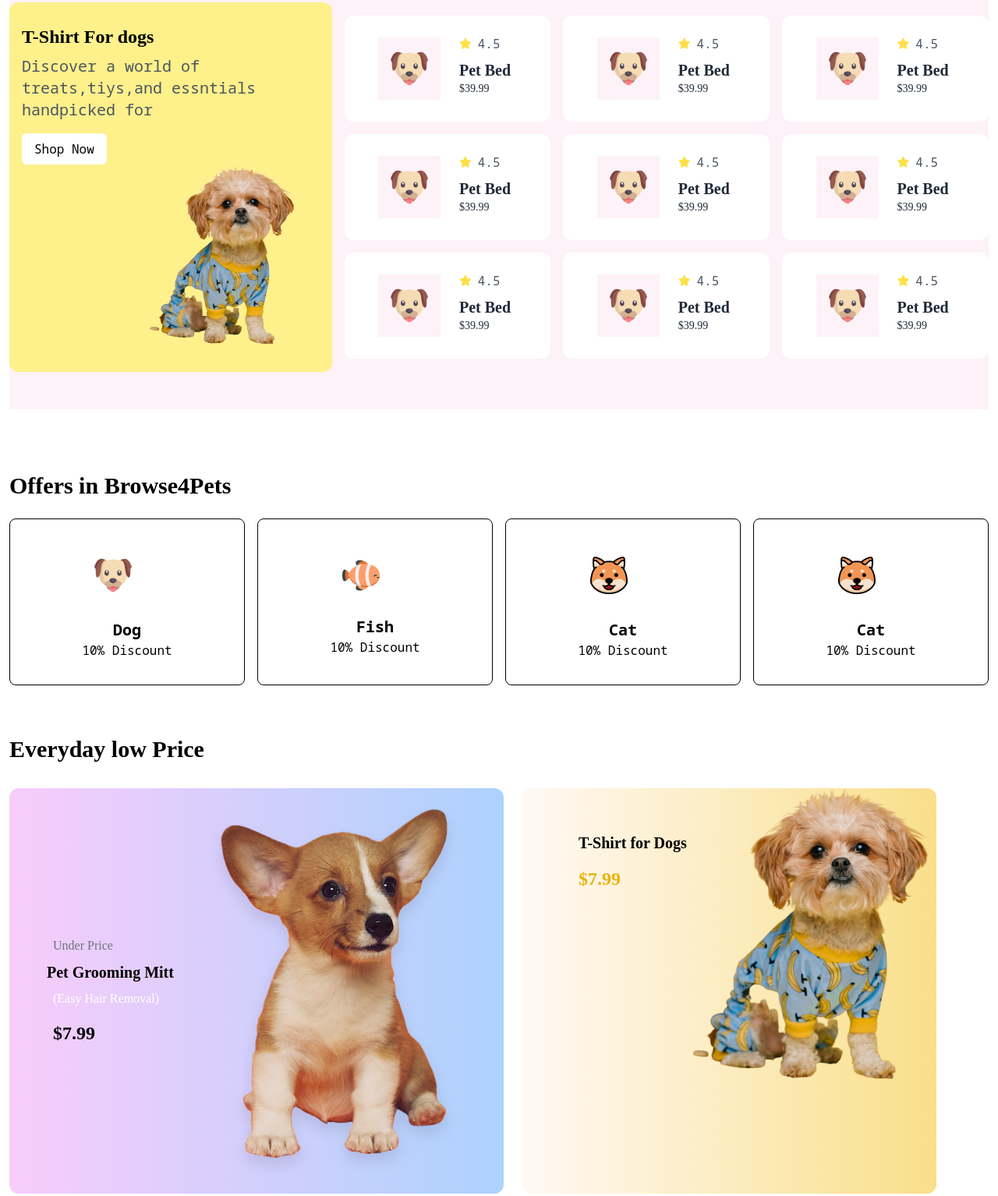
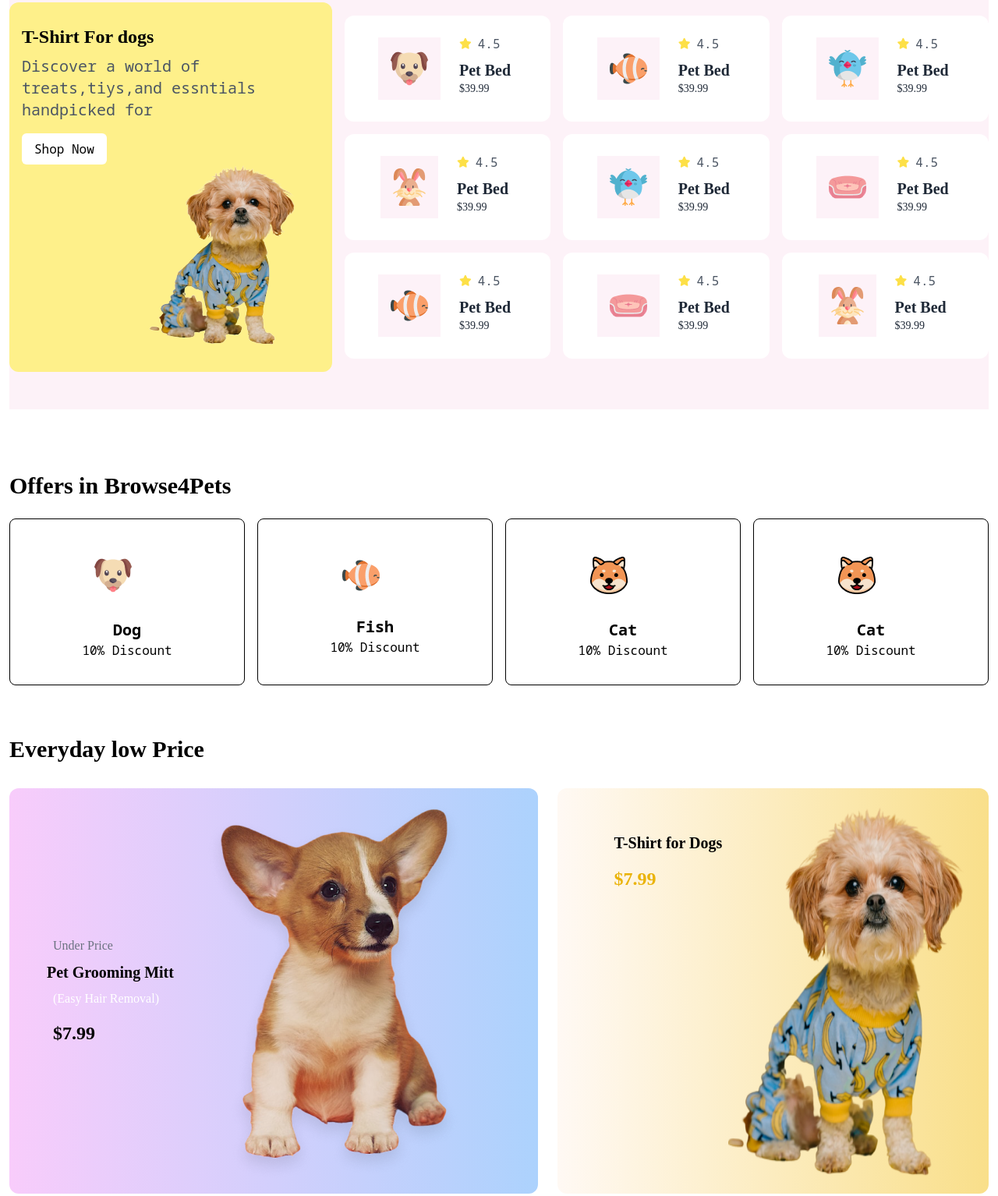
Before and after one commit to nobodip12/B11-A3-Living-Lab, a plain HTML site: page B11-A3-Living-Lab/index.html in a window 1280 px wide. Shown: the part 1457-2991 px from the top of the page at 78% size. Drawn offline with nearby package versions, Linux system fonts and the light colour scheme; a web font is replaced by a local one.

Commit message:
complete assignment

```diff
--- a/B11-A3-Living-Lab/index.html
+++ b/B11-A3-Living-Lab/index.html
@@ -215,7 +215,7 @@
                 <div>
                   <img
                     class="bg-pink-50 p-2 md:p-4"
-                    src="./Assignment_03_Category_0001/c1-assets/dog-cartoon.png"
+                    src="./Assignment_03_Category_0001/c1-assets/fish-cartoon.png"
                     alt=""
                   />
                 </div>
@@ -241,7 +241,7 @@
                 <div>
                   <img
                     class="bg-pink-50 p-2 md:p-4"
-                    src="./Assignment_03_Category_0001/c1-assets/dog-cartoon.png"
+                    src="./Assignment_03_Category_0001/c1-assets/bird-cartoon.png"
                     alt=""
                   />
                 </div>
@@ -267,7 +267,7 @@
                 <div>
                   <img
                     class="bg-pink-50 p-2 md:p-4"
-                    src="./Assignment_03_Category_0001/c1-assets/dog-cartoon.png"
+                    src="./Assignment_03_Category_0001/c1-assets/rabbit-cartoon.png"
                     alt=""
                   />
                 </div>
@@ -293,7 +293,7 @@
                 <div>
                   <img
                     class="bg-pink-50 p-2 md:p-4"
-                    src="./Assignment_03_Category_0001/c1-assets/dog-cartoon.png"
+                    src="./Assignment_03_Category_0001/c1-assets/bird-cartoon.png"
                     alt=""
                   />
                 </div>
@@ -319,7 +319,7 @@
                 <div>
                   <img
                     class="bg-pink-50 p-2 md:p-4"
-                    src="./Assignment_03_Category_0001/c1-assets/dog-cartoon.png"
+                    src="./Assignment_03_Category_0001/c1-assets/pet-couch.png"
                     alt=""
                   />
                 </div>
@@ -345,7 +345,7 @@
                 <div>
                   <img
                     class="bg-pink-50 p-2 md:p-4"
-                    src="./Assignment_03_Category_0001/c1-assets/dog-cartoon.png"
+                    src="./Assignment_03_Category_0001/c1-assets/fish-cartoon.png"
                     alt=""
                   />
                 </div>
@@ -371,7 +371,7 @@
                 <div>
                   <img
                     class="bg-pink-50 p-2 md:p-4"
-                    src="./Assignment_03_Category_0001/c1-assets/dog-cartoon.png"
+                    src="./Assignment_03_Category_0001/c1-assets/pet-couch.png"
                     alt=""
                   />
                 </div>
@@ -397,7 +397,7 @@
                 <div>
                   <img
                     class="bg-pink-50 p-2 md:p-4"
-                    src="./Assignment_03_Category_0001/c1-assets/dog-cartoon.png"
+                    src="./Assignment_03_Category_0001/c1-assets/rabbit-cartoon.png"
                     alt=""
                   />
                 </div>
@@ -477,10 +477,10 @@
       <section class="container mx-auto">
         <h2 class="text-3xl font-bold font-adlam-display my-16 mb-8">Everyday low Price</h2>
 
-        <div class="md:flex gap-6">
+        <div class="flex flex-col md:flex-row justify-between w-full gap-4 md:gap-0">
           <!-- 1st card -->
           <div
-            class="flex justify-center items-center bg-gradient-to-r from-[#F8CCFB] to-[#ACD2FD] rounded-xl"
+            class="flex flex-col md:flex-row md:items-center w-full md:w-[54%] bg-gradient-to-r from-[#F8CCFB] to-[#ACD2FD] rounded-xl py-8 md:py-0"
           >
             <!-- text -->
             <div class="ml-12">
@@ -490,20 +490,20 @@
               <p class="text-2xl font-bold p-2 md:text-black text-white">$7.99</p>
             </div>
             <!-- img -->
-            <div>
-              <img src="./Assignment_03_Category_0001/c1-assets/cute-dog-mid.png" alt="" />
+            <div class="flex justify-end">
+              <img class="w-[60%] md:w-full" src="./Assignment_03_Category_0001/c1-assets/cute-dog-mid.png" alt="" />
             </div>
           </div>
           <!-- 2nd card -->
-          <div class="flex bg-gradient-to-r from-[#FFF9F4] to-[#F9DF8A] rounded-xl">
+          <div class="flex flex-col md:flex-row bg-gradient-to-r from-[#FFF9F4] to-[#F9DF8A] w-full md:w-[44%] rounded-xl">
             <!-- text -->
             <div class="ml-16 mt-12">
               <h4 class="lg:text-xl font-bold p-2">T-Shirt for Dogs</h4>
               <p class="text-2xl text-yellow-500 font-semibold p-2">$7.99</p>
             </div>
             <!-- img -->
-            <div>
-              <img src="./Assignment_03_Category_0001/c1-assets/cute-pet-mid.png" alt="" />
+            <div class="flex justify-end md:pt-6">
+              <img class="w-[60%] md:w-full" src="./Assignment_03_Category_0001/c1-assets/cute-pet-mid.png" alt="" />
             </div>
           </div>
         </div>
@@ -512,13 +512,13 @@
     <!-- Footer Section -->
     <footer class="bg-yellow-100 p-10 mt-64">
       <!-- footer Get Pawsome -->
-      <div class="md:flex container mx-auto bg-purple-100 rounded-xl -mt-48">
+      <div class="flex flex-col items-center md:flex-row md:justify-center container mx-auto bg-purple-100 rounded-xl -mt-48">
         <!-- img -->
-        <div class="md:mx-32 md:my-8">
+        <div class="md:mx-32 md:my-8 w-[50%]">
           <img src="./Assignment_03_Category_0001/c1-assets/cute-pet-mid.png" alt="" />
         </div>
         <!-- text -->
-        <div class="md:mx-52 md:my-12 text-center">
+        <div class="md:mx-52 md:my-12 text-center md:text-left">
           <h4 class="lg:text-2xl font-bold p-2">Get Pawsome News!</h4>
           <p class="text-xl text-gray-600 font-Sora p-2">
             Exclusive training tips, ticks, product deals and more.
@@ -564,7 +564,7 @@
         <!-- icon part -->
         <div class="font-Sora md:mt-24">
           <p>Follow Us</p>
-          <div class="flex justify-between">
+          <div class="flex gap-10 pt-4">
             <div><i class="fa-brands fa-facebook"></i></div>
             <div><i class="fa-brands fa-instagram"></i></div>
             <div><i class="fa-brands fa-linkedin"></i></div>
```
